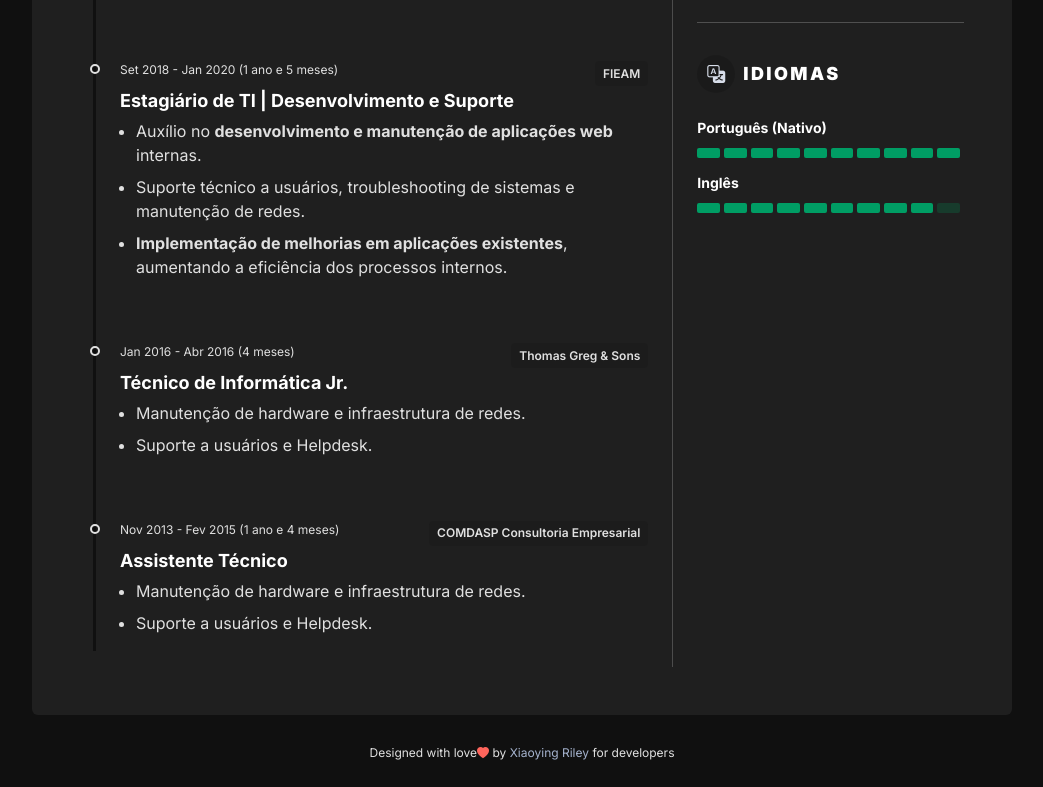
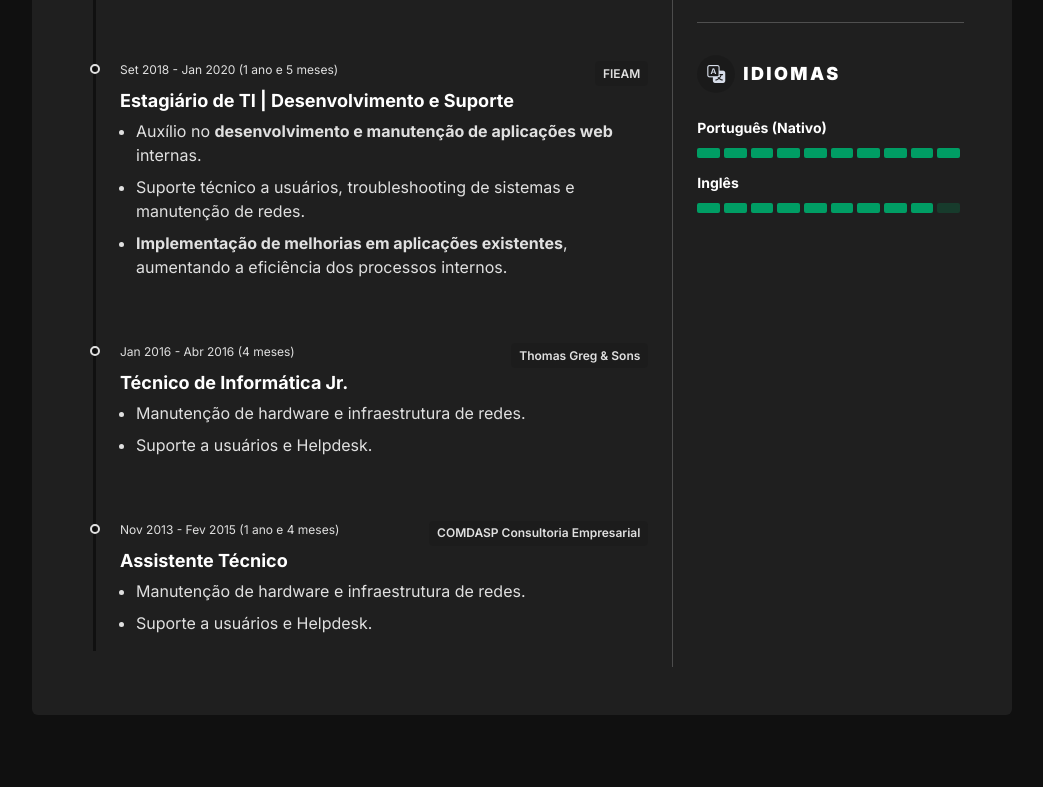
Before and after one commit to ThiagoTcM/curriculo, a plain HTML site: page index.html in a window 1280 px wide. Shown: the part 2017-2804 px from the top of the page, without its empty margins (118-1161 px from the left). After the commit the page ends 2780 px from the top, so only its background shows below. Drawn offline with nearby package versions, Linux system fonts and the light colour scheme.

Commit message:
temporary removed copyright

```diff
--- a/index.html
+++ b/index.html
@@ -316,7 +316,6 @@
 
 									</section><!--//resume-section-->
 
-
 									<hr>
 
 									<section class="resume-skills-section resume-section">
@@ -329,10 +328,8 @@
 												<li class="list-inline-item"><span class="badge resume-skill-badge">Adaptabilidade e Aprendizado Contínuo</span></li>
 												<li class="list-inline-item"><span class="badge resume-skill-badge">Pensamento Analítico e Estratégico</span></li>
 												<li class="list-inline-item"><span class="badge resume-skill-badge">Gestão do Tempo e Organização</span></li>
-
 											</ul>
 										</section>
-
 									<hr>
 
 									<section class="resume-educate-section resume-section">
@@ -453,7 +450,7 @@
 
 	<footer class="footer text-center py-4">
 		<!--/* This template is free as long as you keep the footer attribution link. If you'd like to use the template without the attribution link, you can buy the commercial license via our website: themes.3rdwavemedia.com Thank you for your support. :) */-->
-		<small class="copyright">Designed with <span class="sr-only">love</span><i class="bi bi-heart-fill" style="color:#fe655c"></i> by <a class="theme-link" href="http://themes.3rdwavemedia.com" target="_blank">Xiaoying Riley</a> for developers</small>
+		<!-- <small class="copyright">Designed with <span class="sr-only">love</span><i class="bi bi-heart-fill" style="color:#fe655c"></i> by <a class="theme-link" href="http://themes.3rdwavemedia.com" target="_blank">Xiaoying Riley</a> for developers</small> -->
 	</footer>
 
 </body>
```
